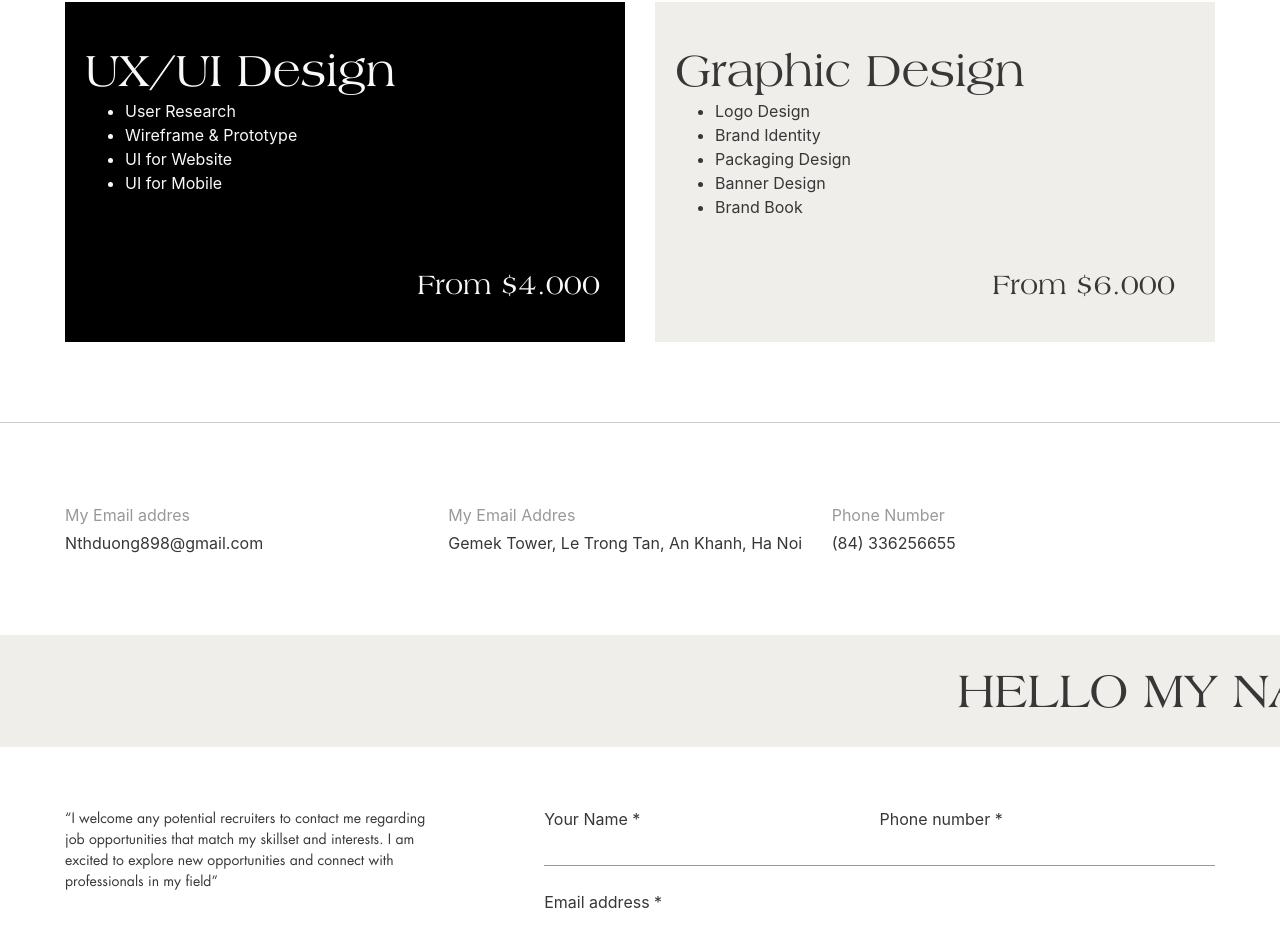
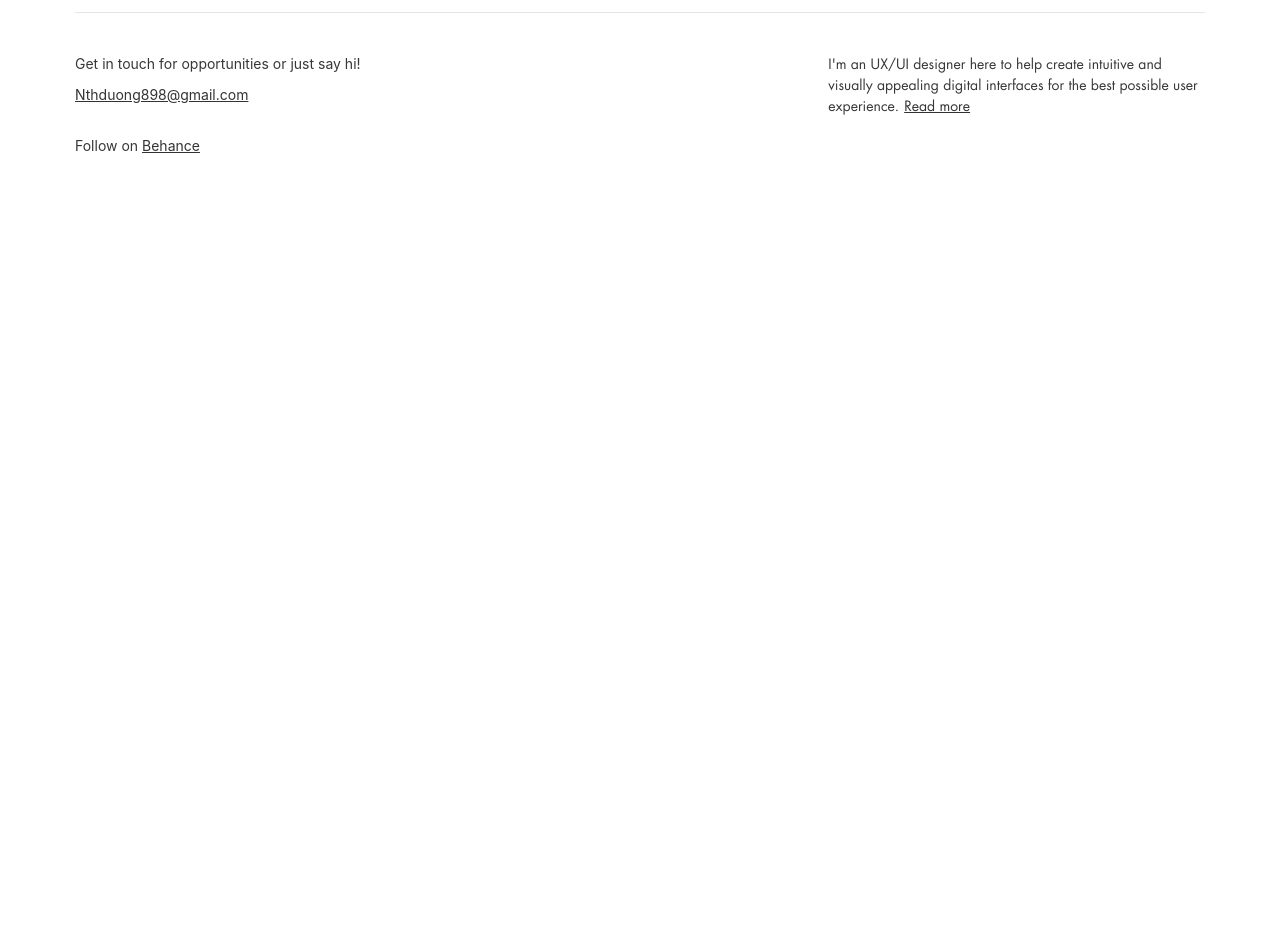
Before and after one commit to Nthuyduong/nthuyduong.github.io, a React (Create React App) app: page / in a window 1280 px wide. Shown: the part 2607-3549 px from the top of the page. After the commit the page ends 2833 px from the top, so only its background shows below. Built offline with nearby package versions, Linux system fonts and the light colour scheme.

Commit message:
home page

```diff
--- a/src/pages/home.js
+++ b/src/pages/home.js
@@ -337,123 +337,123 @@ const Home = () => {
             </div>
           </div>
         </div>
-        <div className="my-services">
-          <div className="services">
-            <div className="container-fluid">
-              {/*<div className="heading_1">MY SERVICE</div>*/}
-              <div className="row">
-                <div className="col-6">
-                  <div className="uxsv my_svc">
-                    <div className="heading_2 text-light">UX/UI Design</div>
-                    <div className="svc-list">
-                      <ul className="text-light list-main">
-                        <li>User Research</li>
-                        <li>Wireframe & Prototype</li>
-                        <li>UI for Website</li>
-                        <li>UI for Mobile</li>
-                      </ul>
-                    </div>
-                    <div className="svc-price">
-                      <div className="heading_5 text-light">From $4.000</div>
-                      <div></div>
-                    </div>
-                  </div>
-                </div>
-                <div className="col-6">
-                  <div className="graphicsv my_svc">
-                      <div className="heading_2">Graphic Design</div>
-                      <div className="svc-list">
-                        <ul className="list-main">
-                          <li>Logo Design</li>
-                          <li>Brand Identity</li>
-                          <li>Packaging Design</li>
-                          <li>Banner Design</li>
-                          <li>Brand Book</li>
-                        </ul>
-                      </div>
-                      <div className="svc-price">
-                        <div className="heading_5">From $6.000</div>
-                        <div></div>
-                      </div>
-                    </div>
-                </div>
-              </div>
-            </div>
-          </div>
-        </div>
-        {/*My service*/}
-        <div className="contact-info">
-          <div className="container-fluid">
-            <div className="row">
-              <div className="col-4">
-                <div className="contact-title">My Email addres</div>
-                <div>Nthduong898@gmail.com</div>
-              </div>
-              <div className="col-4">
-                <div className="contact-title">My Email Addres</div>
-                <div>Gemek Tower, Le Trong Tan, An Khanh, Ha Noi</div>
-              </div>
-              <div className="col-4">
-                <div className="contact-title">Phone Number</div>
-                <div>(84) 336256655</div>
-              </div>
-            </div>
-            {/*<div className="heading_1 lets-contact">Let's Contact</div>*/}
-            {/*<div className="heading_1 with-me">With Me</div>*/}
-          </div>
-        </div>
-        {/*DECOR TEXT*/}
-        <div className="scroll-container text-decor">
-          <div className="scroll-content">
-            <div className="scroll-text">
-              <span className="sentence-run">{sentences[0]}</span>
-              <span className="sentence-spacing"> </span>
-              <span className="sentence-run">{sentences[1]}</span>
-              <span className="sentence-spacing"> </span>
-              <span className="sentence-run">{sentences[2]}</span>
-              <span className="sentence-spacing"> </span>
-            </div>
-          </div>
-        </div>
-        {/*Contact me*/}
-        <div className="send_message">
-          <div className="container-fluid">
-            <div className="row">
-              <div className="col-4">
-                <div className="body_text">
-                  “I welcome any potential recruiters to contact me regarding job opportunities that match my skillset and
-                  interests. I am excited to explore new opportunities and connect with professionals in my field”
-                </div>
-              </div>
-              <div className="col"></div>
-              <div className="col-7 contact-form">
-                {/*<form className="contact-form" onSubmit={sendEmail}>*/}
-                <div className="row first-line-contact">
-                  <div className="col-6 customer-name contact_field">
-                    <label>Your Name *</label>
-                    <input className="inpu" type="text" required/>
-                  </div>
-                  <div className="col-6 customer-phone contact_field">
-                    <label>Phone number *</label>
-                    <input className="inpu" type="text" required/>
-                  </div>
-                </div>
-                <div className="customer-email contact_field">
-                  <label>Email address *</label>
-                  <input className="inpu" type="text" required/>
-                </div>
-                <div className="customer-mess contact_field">
-                  <label>Message *</label>
-                  <textarea className="inpu" rows="4" required></textarea>
-                </div>
-                <div className="heading_2 send-msg-btn">
-                  <button type="submit">Send Message</button>
-                </div>
-                {/*</form>*/}
-              </div>
-            </div>
-          </div>
-        </div>
+        {/*<div className="my-services">*/}
+        {/*  <div className="services">*/}
+        {/*    <div className="container-fluid">*/}
+        {/*      /!*<div className="heading_1">MY SERVICE</div>*!/*/}
+        {/*      <div className="row">*/}
+        {/*        <div className="col-6">*/}
+        {/*          <div className="uxsv my_svc">*/}
+        {/*            <div className="heading_2 text-light">UX/UI Design</div>*/}
+        {/*            <div className="svc-list">*/}
+        {/*              <ul className="text-light list-main">*/}
+        {/*                <li>User Research</li>*/}
+        {/*                <li>Wireframe & Prototype</li>*/}
+        {/*                <li>UI for Website</li>*/}
+        {/*                <li>UI for Mobile</li>*/}
+        {/*              </ul>*/}
+        {/*            </div>*/}
+        {/*            <div className="svc-price">*/}
+        {/*              <div className="heading_5 text-light">From $4.000</div>*/}
+        {/*              <div></div>*/}
+        {/*            </div>*/}
+        {/*          </div>*/}
+        {/*        </div>*/}
+        {/*        <div className="col-6">*/}
+        {/*          <div className="graphicsv my_svc">*/}
+        {/*              <div className="heading_2">Graphic Design</div>*/}
+        {/*              <div className="svc-list">*/}
+        {/*                <ul className="list-main">*/}
+        {/*                  <li>Logo Design</li>*/}
+        {/*                  <li>Brand Identity</li>*/}
+        {/*                  <li>Packaging Design</li>*/}
+        {/*                  <li>Banner Design</li>*/}
+        {/*                  <li>Brand Book</li>*/}
+        {/*                </ul>*/}
+        {/*              </div>*/}
+        {/*              <div className="svc-price">*/}
+        {/*                <div className="heading_5">From $6.000</div>*/}
+        {/*                <div></div>*/}
+        {/*              </div>*/}
+        {/*            </div>*/}
+        {/*        </div>*/}
+        {/*      </div>*/}
+        {/*    </div>*/}
+        {/*  </div>*/}
+        {/*</div>*/}
+        {/*/!*My service*!/*/}
+        {/*<div className="contact-info">*/}
+        {/*  <div className="container-fluid">*/}
+        {/*    <div className="row">*/}
+        {/*      <div className="col-4">*/}
+        {/*        <div className="contact-title">My Email addres</div>*/}
+        {/*        <div>Nthduong898@gmail.com</div>*/}
+        {/*      </div>*/}
+        {/*      <div className="col-4">*/}
+        {/*        <div className="contact-title">My Email Addres</div>*/}
+        {/*        <div>Gemek Tower, Le Trong Tan, An Khanh, Ha Noi</div>*/}
+        {/*      </div>*/}
+        {/*      <div className="col-4">*/}
+        {/*        <div className="contact-title">Phone Number</div>*/}
+        {/*        <div>(84) 336256655</div>*/}
+        {/*      </div>*/}
+        {/*    </div>*/}
+        {/*    /!*<div className="heading_1 lets-contact">Let's Contact</div>*!/*/}
+        {/*    /!*<div className="heading_1 with-me">With Me</div>*!/*/}
+        {/*  </div>*/}
+        {/*</div>*/}
+        {/*/!*DECOR TEXT*!/*/}
+        {/*<div className="scroll-container text-decor">*/}
+        {/*  <div className="scroll-content">*/}
+        {/*    <div className="scroll-text">*/}
+        {/*      <span className="sentence-run">{sentences[0]}</span>*/}
+        {/*      <span className="sentence-spacing"> </span>*/}
+        {/*      <span className="sentence-run">{sentences[1]}</span>*/}
+        {/*      <span className="sentence-spacing"> </span>*/}
+        {/*      <span className="sentence-run">{sentences[2]}</span>*/}
+        {/*      <span className="sentence-spacing"> </span>*/}
+        {/*    </div>*/}
+        {/*  </div>*/}
+        {/*</div>*/}
+        {/*/!*Contact me*!/*/}
+        {/*<div className="send_message">*/}
+        {/*  <div className="container-fluid">*/}
+        {/*    <div className="row">*/}
+        {/*      <div className="col-4">*/}
+        {/*        <div className="body_text">*/}
+        {/*          “I welcome any potential recruiters to contact me regarding job opportunities that match my skillset and*/}
+        {/*          interests. I am excited to explore new opportunities and connect with professionals in my field”*/}
+        {/*        </div>*/}
+        {/*      </div>*/}
+        {/*      <div className="col"></div>*/}
+        {/*      <div className="col-7 contact-form">*/}
+        {/*        /!*<form className="contact-form" onSubmit={sendEmail}>*!/*/}
+        {/*        <div className="row first-line-contact">*/}
+        {/*          <div className="col-6 customer-name contact_field">*/}
+        {/*            <label>Your Name *</label>*/}
+        {/*            <input className="inpu" type="text" required/>*/}
+        {/*          </div>*/}
+        {/*          <div className="col-6 customer-phone contact_field">*/}
+        {/*            <label>Phone number *</label>*/}
+        {/*            <input className="inpu" type="text" required/>*/}
+        {/*          </div>*/}
+        {/*        </div>*/}
+        {/*        <div className="customer-email contact_field">*/}
+        {/*          <label>Email address *</label>*/}
+        {/*          <input className="inpu" type="text" required/>*/}
+        {/*        </div>*/}
+        {/*        <div className="customer-mess contact_field">*/}
+        {/*          <label>Message *</label>*/}
+        {/*          <textarea className="inpu" rows="4" required></textarea>*/}
+        {/*        </div>*/}
+        {/*        <div className="heading_2 send-msg-btn">*/}
+        {/*          <button type="submit">Send Message</button>*/}
+        {/*        </div>*/}
+        {/*        /!*</form>*!/*/}
+        {/*      </div>*/}
+        {/*    </div>*/}
+        {/*  </div>*/}
+        {/*</div>*/}
         {/*<div className="page-element">*/}
         {/*  <div className="container-fluid">*/}
         {/*    <div className="row mydes-title">*/}
```
